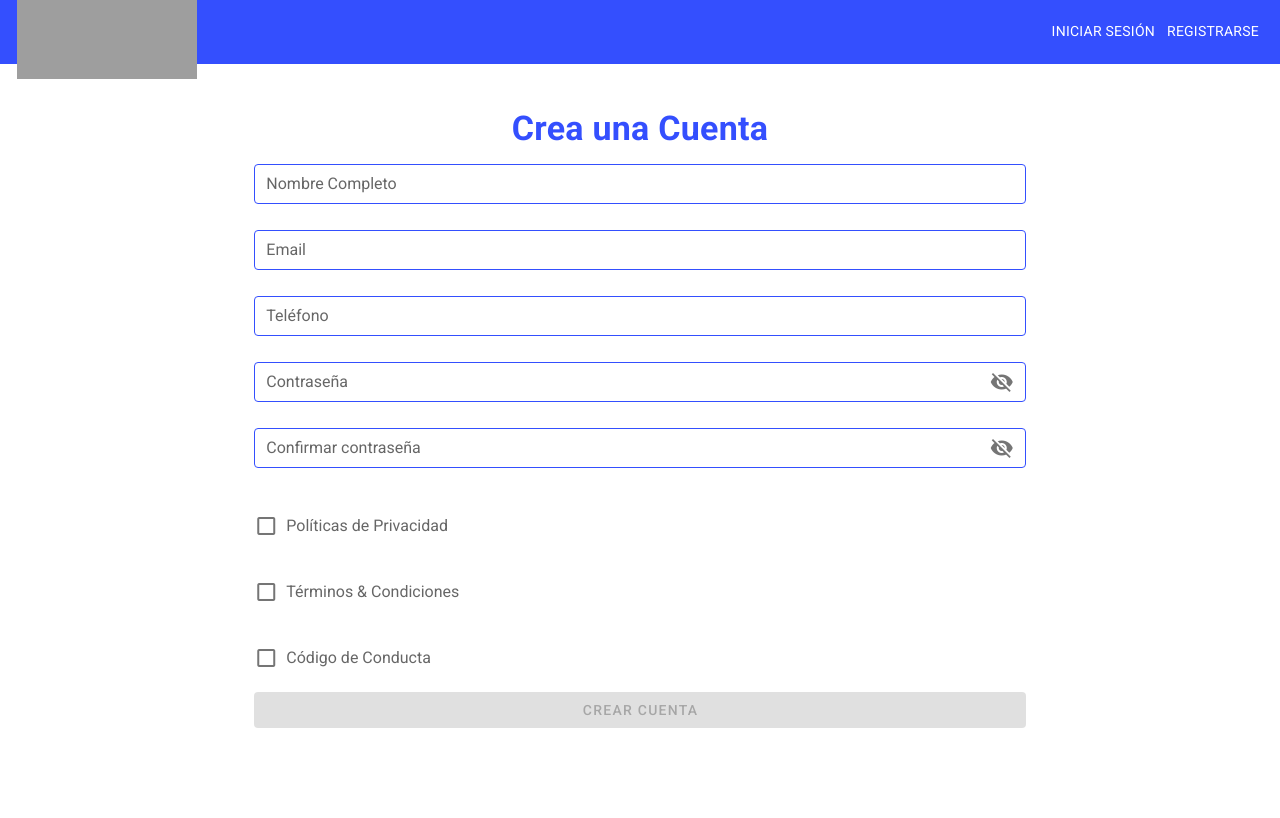
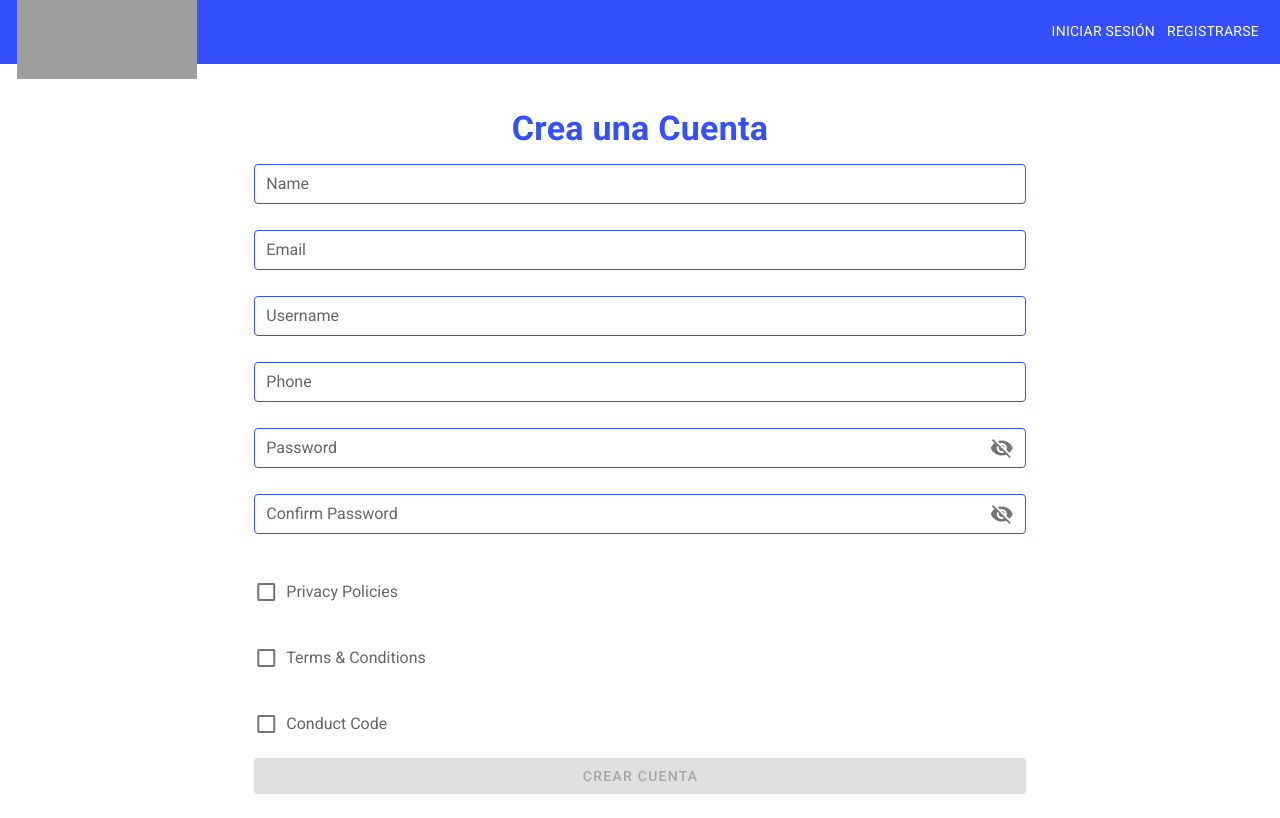
Before and after one commit to MarcoAlmazanM/usersBackendWohub, a Vue app in the folder userswohub/: page /register in a window 1280 px wide. Built offline with nearby package versions, Linux system fonts and the light colour scheme; no server answers; grey boxes are pictures that could not be loaded.

Commit message:
Add regex

```diff
--- a/userswohub/src/components/NewAccount.vue
+++ b/userswohub/src/components/NewAccount.vue
@@ -3,24 +3,29 @@
     <v-row dense align="center" justify="center" class="fill-height">
       <v-col cols="8">
         <p class="blueTec--text text-center text-h4 font-weight-bold">Crea una Cuenta</p>
-        <v-text-field label="Nombre Completo" placeholder="Nombre Completo" type="text"  v-model="name" outlined dense></v-text-field>
-        <v-text-field label="Email" placeholder="ejemplo@wohub.com" type="text"  v-model="email" outlined dense></v-text-field>
-        <v-text-field label="Teléfono" placeholder="5512345678" type="text"  v-model="phone" outlined dense></v-text-field>
-        <v-text-field label="Contraseña" placeholder="********"
+        <v-form v-model="isFormValid">
+          <v-text-field label="Name" placeholder="Complete Name" type="text"  v-model="name" :rules="rules.required" outlined dense></v-text-field>
+          <v-text-field label="Email" placeholder="ejemplo@wohub.com" type="text"  v-model="email" :rules="[rules.required,rules.email]" outlined dense></v-text-field>
+          <v-text-field label="Username" placeholder="user_wohub" type="text"  v-model="username" :rules="[rules.required,rules.username]" outlined dense></v-text-field>
+          <v-text-field label="Phone" placeholder="5512345678" type="text"  v-model="phone" :rules="[rules.required,rules.length(10)]" outlined dense></v-text-field>
+          <v-text-field label="Password" placeholder="********"
+                        :rules="[rules.required,rules.password]"
                         :append-icon="showPass ? 'mdi-eye' : 'mdi-eye-off'"
                         :type="showPass ? 'text' : 'password'"
                         name="input-pass"
                         class="input-group--focused"
                         @click:append="showPass = !showPass" v-model="password" outlined dense></v-text-field>
-        <v-text-field label="Confirmar contraseña" placeholder="********"
+          <v-text-field label="Confirm Password" placeholder="********"
+                        :rules="[rules.required,rules.password, (password === passwordconfirm) || 'Password must match']"
                         :append-icon="showConfirm ? 'mdi-eye' : 'mdi-eye-off'"
                         :type="showConfirm ? 'text' : 'password'"
                         name="input-pass2"
                         @click:append="showConfirm = !showConfirm" v-model="passwordconfirm" outlined dense></v-text-field>
-        <v-checkbox class="align-center justify-center" v-model="checkbox1" :label="'Políticas de Privacidad'"></v-checkbox>
-        <v-checkbox class="align-center justify-center" v-model="checkbox2" :label="'Términos & Condiciones'"></v-checkbox>
-        <v-checkbox class="align-center justify-center" v-model="checkbox3" :label="'Código de Conducta'"></v-checkbox>
-        <v-btn :disabled="!checkbox1 || !checkbox2 || !checkbox3" block color="blueTec" class="whiteTec--text" @click="registerAccount">Crear Cuenta</v-btn>
+          <v-checkbox class="align-center justify-center" v-model="checkbox1" :label="'Privacy Policies'"></v-checkbox>
+          <v-checkbox class="align-center justify-center" v-model="checkbox2" :label="'Terms & Conditions'"></v-checkbox>
+          <v-checkbox class="align-center justify-center" v-model="checkbox3" :label="'Conduct Code'"></v-checkbox>
+        </v-form>
+        <v-btn :disabled="!checkbox1 || !checkbox2 || !checkbox3 || !isFormValid" block color="blueTec" class="whiteTec--text" @click="registerAccount">Crear Cuenta</v-btn>
       </v-col>
     </v-row>
   </v-container>
@@ -29,10 +34,7 @@
 <script>
 import firebase from "firebase";
 import 'firebase/storage'
-//import {db} from "@/main";
-//import app from "@/plugins/firebaseConfig.js";
-//import {db} from "@/plugins/firebaseConfig.js";
-//import {db} from "@/plugins/firebaseConfig.js";
+
 export default {
   name: "NewAccount",
   data(){
@@ -46,8 +48,25 @@ export default {
       email:'',
       phone:'',
       password:'',
-      passwordconfirm:''
-
+      passwordconfirm:'',
+      username:"",
+      isFormValid:false,
+      rules: {
+        required: value => !!value || 'Field Required',
+        length: len => v => (v || '').length >= len || `Invalid phone length, required ${len}`,
+        email: value => {
+          const pattern = /^(([^<>()[\]\\.,;:\s@"]+(\.[^<>()[\]\\.,;:\s@"]+)*)|(".+"))@((\[[0-9]{1,3}\.[0-9]{1,3}\.[0-9]{1,3}\.[0-9]{1,3}])|(([a-zA-Z\-0-9]+\.)+[a-zA-Z]{2,}))$/;
+          return pattern.test(value) || 'Invalid Email.';
+        },
+        username: value=> {
+          const pattern = /^[a-zA-Z0-9]([._-](?![._-])|[a-zA-Z0-9]){3,18}[a-zA-Z0-9]$/;
+          return pattern.test(value) || 'The username can contain dots,underscore but not at the start or the end, alphabets, numbers and the length needs to be between 8 and 30 characters.';
+        },
+        password: value=> {
+          const pattern = /^(?=.*?[A-Z])(?=.*?[a-z])(?=.*?[0-9])(?=.*?[#?!@$%^&*-]).{8,}$/;
+          return pattern.test(value) || 'The password need to have at least one : Upper Case Letter, Lower Case Letter , Digit, Special Character and Minimun 8 Characters';
+        },
+      },
     }
   },
   methods:{
@@ -59,7 +78,8 @@ export default {
       const account = {
         email: this.email.toString(),
         name: this.name.toString(),
-        phone: this.phone.toString()
+        phone: this.phone.toString(),
+        username: this.username.toString()
       }
       //registra la informacion
       firebase.auth().createUserWithEmailAndPassword(users["email"], users["password"])
--- a/userswohub/src/components/Survey.vue
+++ b/userswohub/src/components/Survey.vue
@@ -3,13 +3,15 @@
     <v-row dense align="center" justify="center" class="fill-height">
       <v-col cols="8">
         <p class="blueTec--text text-center text-h4 font-weight-bold">Interests survey</p>
-        <v-select :items="athletic_level" @change="athl" label="Nivel Atlético" solo> </v-select>
-        <v-select :items="favorite_exercise" @change="fav" label="Tipo de Ejercicio Favorito" solo></v-select>
-        <v-select :items="improvements" @change="imp" label="¿Qué buscas mejorar?" solo></v-select>
-        <v-select :items="exercise_location" @change="loc" label="¿Dónde haces ejercicio?" solo></v-select>
-        <v-select :items="available_time" @change="tim" label="Tiempo disponible para hacer ejercicio" solo></v-select>
-        <v-text-field label="Deportes de interés (enlistalos) " v-model="sports_interests" solo></v-text-field>
-        <v-btn block color="blueTec" class="whiteTec--text" @click="setInterests" >Actualizar intereses</v-btn>
+        <v-form v-model="isFormValid">
+          <v-select :items="athletic_level" @change="athl" label="Nivel Atlético" :rules="rules.required" solo> </v-select>
+          <v-select :items="favorite_exercise" @change="fav" label="Tipo de Ejercicio Favorito" :rules="rules.required" solo></v-select>
+          <v-select :items="improvements" @change="imp" label="¿Qué buscas mejorar?" :rules="rules.required" solo></v-select>
+          <v-select :items="exercise_location" @change="loc" label="¿Dónde haces ejercicio?" :rules="rules.required" solo></v-select>
+          <v-select :items="available_time" @change="tim" label="Tiempo disponible para hacer ejercicio" :rules="rules.required" solo></v-select>
+          <v-text-field label="Deportes de interés (enlistalos) " v-model="sports_interests" :rules="rules.required" solo></v-text-field>
+        </v-form>
+        <v-btn block color="blueTec" class="whiteTec--text" @click="setInterests" :disabled="!isFormValid">Actualizar intereses</v-btn>
       </v-col>
     </v-row>
   </v-container>
@@ -32,7 +34,11 @@ import 'firebase/storage';
       improvement: '',
       location: '',
       time: '',
-      sports_interests:''
+      sports_interests:'',
+      isFormValid:false,
+      rules: {
+        required: value => !!value || 'Field Required',
+      }
     }
     ),
     methods:{
```
Lines whose indentation alone changed are shown as unchanged.
